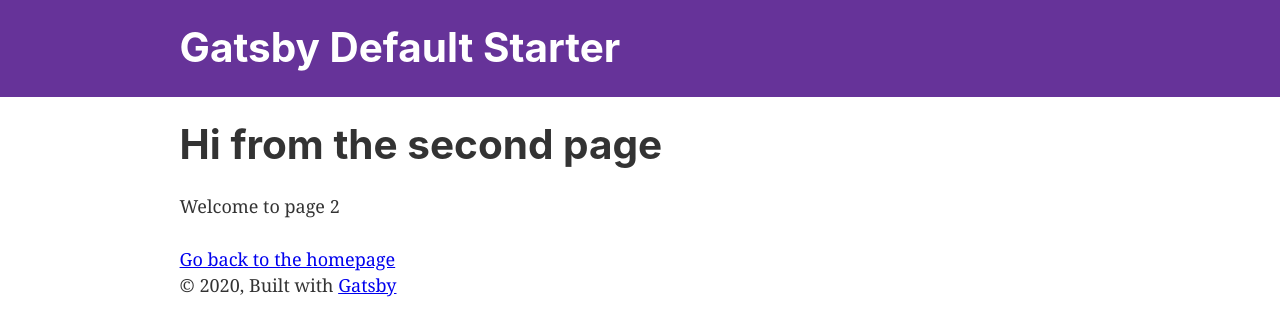
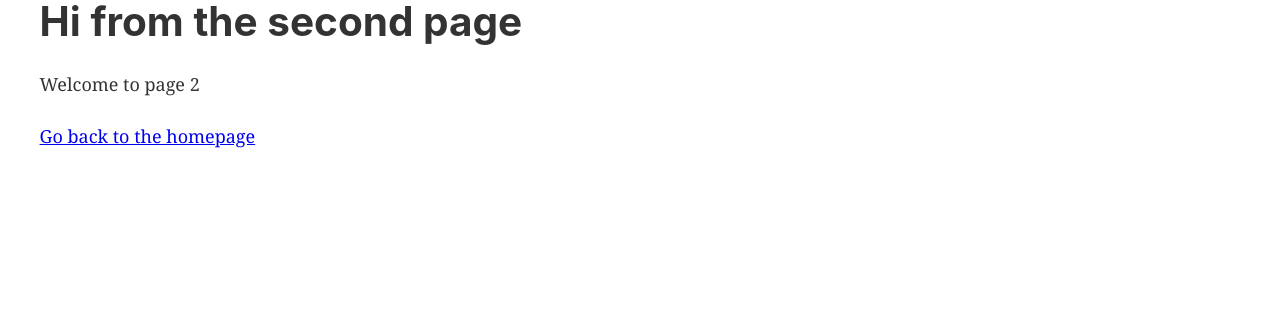
Before and after one commit to carlaiau/fishoil-compare, a Gatsby site in the folder client/: page /page-2 in a window 1280 px wide. Built offline with nearby package versions, Linux system fonts and the light colour scheme; Gatsby itself is replaced by a stand-in of ours.

Commit message:
Clean up, removal of some boilerplate

```diff
--- a/client/gatsby-config.js
+++ b/client/gatsby-config.js
@@ -1,7 +1,7 @@
 module.exports = {
   siteMetadata: {
-    title: `Gatsby Default Starter`,
-    description: `Kick off your next, great Gatsby project with this default starter. This barebones starter ships with the main Gatsby configuration files you might need.`,
+    title: `Omega3`,
+    description: `Aggregation Service for Fish oil`,
     author: `@gatsbyjs`,
   },
   plugins: [
--- a/client/src/components/header.js
+++ /dev/null
@@ -1,42 +0,0 @@
-import { Link } from "gatsby"
-import PropTypes from "prop-types"
-import React from "react"
-
-const Header = ({ siteTitle }) => (
-  <header
-    style={{
-      background: `rebeccapurple`,
-      marginBottom: `1.45rem`,
-    }}
-  >
-    <div
-      style={{
-        margin: `0 auto`,
-        maxWidth: 960,
-        padding: `1.45rem 1.0875rem`,
-      }}
-    >
-      <h1 style={{ margin: 0 }}>
-        <Link
-          to="/"
-          style={{
-            color: `white`,
-            textDecoration: `none`,
-          }}
-        >
-          {siteTitle}
-        </Link>
-      </h1>
-    </div>
-  </header>
-)
-
-Header.propTypes = {
-  siteTitle: PropTypes.string,
-}
-
-Header.defaultProps = {
-  siteTitle: ``,
-}
-
-export default Header
--- a/client/src/components/layout.js
+++ b/client/src/components/layout.js
@@ -9,7 +9,6 @@ import React from "react"
 import PropTypes from "prop-types"
 import { useStaticQuery, graphql } from "gatsby"
 
-import Header from "./header"
 import "./layout.css"
 
 const Layout = ({ children }) => {
@@ -24,23 +23,9 @@ const Layout = ({ children }) => {
   `)
 
   return (
-    <>
-      <Header siteTitle={data.site.siteMetadata.title} />
-      <div
-        style={{
-          margin: `0 auto`,
-          maxWidth: 960,
-          padding: `0 1.0875rem 1.45rem`,
-        }}
-      >
-        <main>{children}</main>
-        <footer>
-          © {new Date().getFullYear()}, Built with
-          {` `}
-          <a href="https://www.gatsbyjs.org">Gatsby</a>
-        </footer>
-      </div>
-    </>
+    <div style={{margin: `0 auto`, maxWidth: 1240, padding: `0 1.0875rem 1.45rem`}}>
+      {children}
+    </div>
   )
 }
 
--- a/client/src/pages/index.js
+++ b/client/src/pages/index.js
@@ -14,7 +14,7 @@ const IndexPage = ( {data} ) => {
     const {Image, Title, DHA, EPA, ServingSize, CapsulesPerContainer, iherb_link, iherb_price} = node
     return (
       <tr>
-        <td><img src={`${Image.publicURL}`} style={{width: '150px'}}/></td>
+        <td><img src={`${Image.publicURL}`} style={{width: '200px'}}/></td>
         <td>{Title}</td>
         <td>{DHA}</td>
         <td>{EPA}</td>
```
